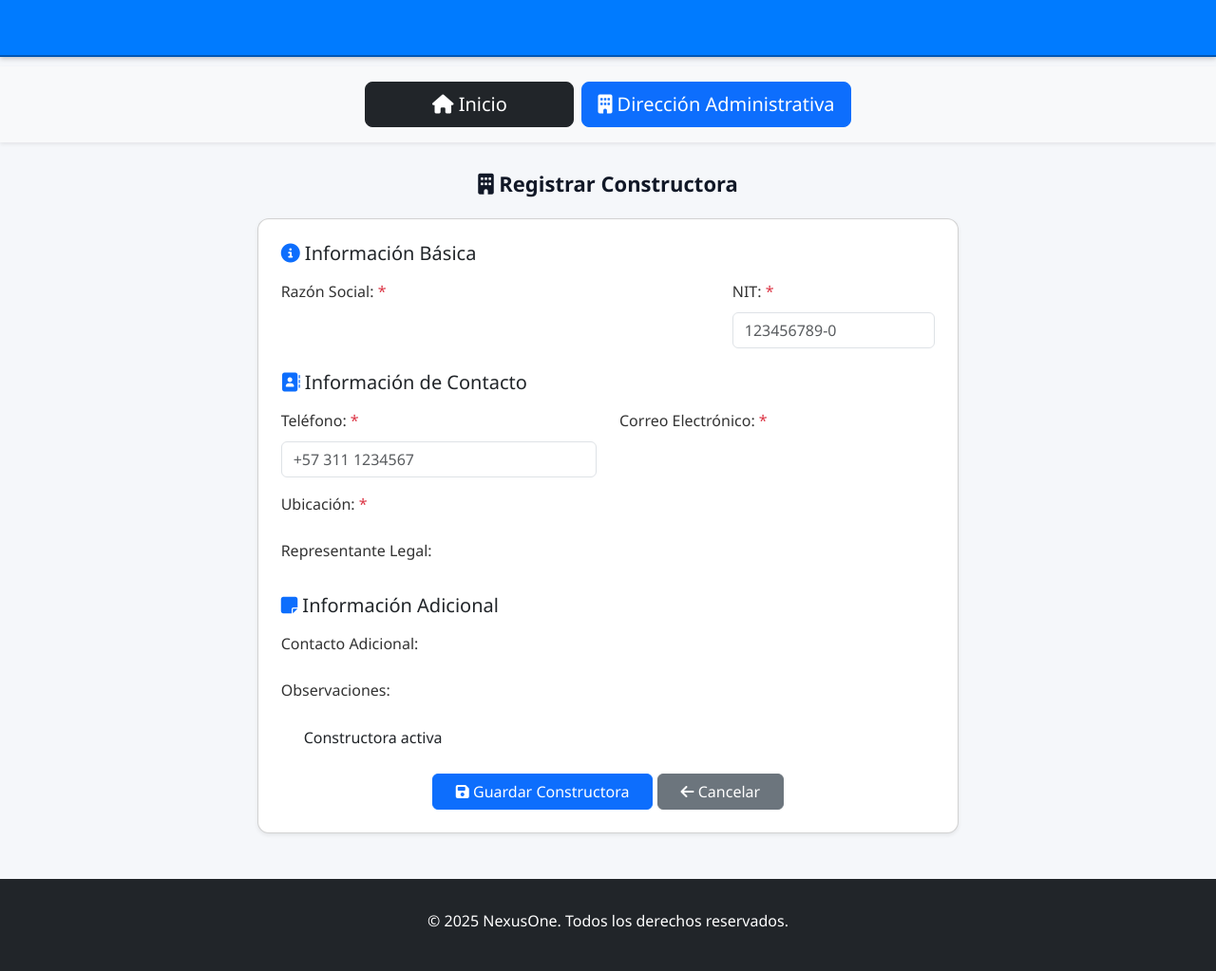
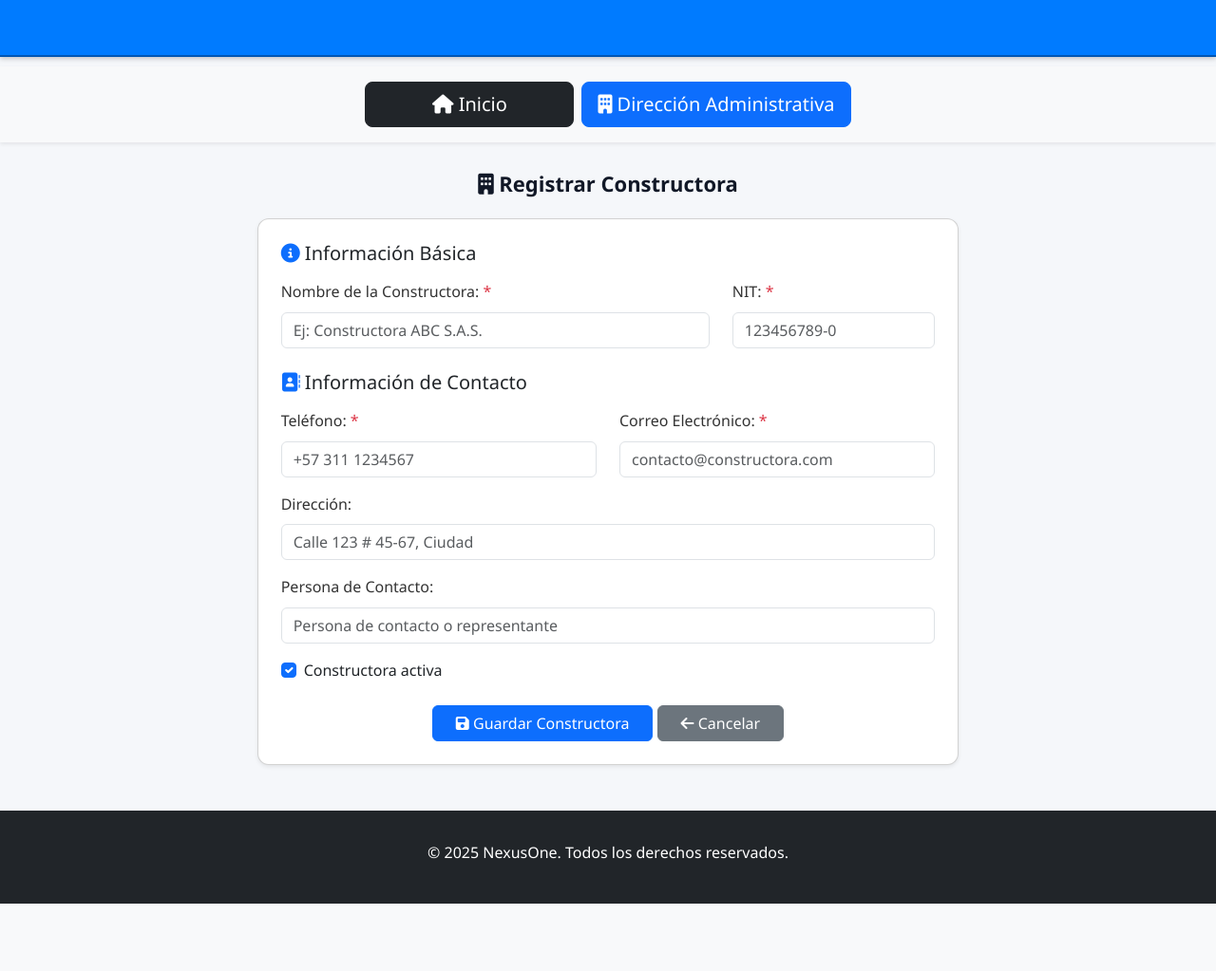
Before and after one commit to Planeacion2510/NX_01, a Django app: page /administrativa/proyectos/constructora/crear/ in a window 1280 px wide. Shown: the whole page at 95% size. After the commit the page ends 952 px from the top, so only its background shows below. Run offline with Django 5.2, Linux system fonts and the light colour scheme; a user stored in the database is signed in.

Commit message:
Actualización

```diff
--- a/nexusone/administrativa/proyectos/templates/administrativa/proyectos/detalle_constructora.html
+++ b/nexusone/administrativa/proyectos/templates/administrativa/proyectos/detalle_constructora.html
@@ -17,7 +17,7 @@
             <div class="row">
                 <div class="col-md-8">
                     <h3 class="mb-3">
-                        <i class="fas fa-building text-primary"></i> {{ constructora.razon_social }}
+                        <i class="fas fa-building text-primary"></i> {{ constructora.nombre }}
                     </h3>
 
                     <div class="row mb-2">
@@ -85,7 +85,7 @@
 
     <!-- Lista de Proyectos -->
     <h4 class="mb-3">
-        <i class="fas fa-hard-hat"></i> Proyectos de {{ constructora.razon_social }}
+        <i class="fas fa-hard-hat"></i> Proyectos de {{ constructora.nombre }}
     </h4>
 
     {% if proyectos %}
--- a/nexusone/administrativa/proyectos/templates/administrativa/proyectos/form_constructora.html
+++ b/nexusone/administrativa/proyectos/templates/administrativa/proyectos/form_constructora.html
@@ -24,12 +24,12 @@
 
                         <div class="row mb-3">
                             <div class="col-md-8">
-                                <label for="{{ form.razon_social.id_for_label }}" class="form-label">
-                                    Razón Social: <span class="text-danger">*</span>
+                                <label for="{{ form.nombre.id_for_label }}" class="form-label">
+                                    Nombre de la Constructora: <span class="text-danger">*</span>
                                 </label>
-                                {{ form.razon_social }}
-                                {% if form.razon_social.errors %}
-                                <div class="text-danger small">{{ form.razon_social.errors }}</div>
+                                {{ form.nombre }}
+                                {% if form.nombre.errors %}
+                                <div class="text-danger small">{{ form.nombre.errors }}</div>
                                 {% endif %}
                             </div>
                             <div class="col-md-4">
@@ -59,65 +59,40 @@
                                 {% endif %}
                             </div>
                             <div class="col-md-6">
-                                <label for="{{ form.correo.id_for_label }}" class="form-label">
+                                <label for="{{ form.email.id_for_label }}" class="form-label">
                                     Correo Electrónico: <span class="text-danger">*</span>
                                 </label>
-                                {{ form.correo }}
-                                {% if form.correo.errors %}
-                                <div class="text-danger small">{{ form.correo.errors }}</div>
+                                {{ form.email }}
+                                {% if form.email.errors %}
+                                <div class="text-danger small">{{ form.email.errors }}</div>
                                 {% endif %}
                             </div>
                         </div>
 
                         <div class="mb-3">
-                            <label for="{{ form.ubicacion.id_for_label }}" class="form-label">
-                                Ubicación: <span class="text-danger">*</span>
+                            <label for="{{ form.direccion.id_for_label }}" class="form-label">
+                                Dirección:
                             </label>
-                            {{ form.ubicacion }}
-                            {% if form.ubicacion.errors %}
-                            <div class="text-danger small">{{ form.ubicacion.errors }}</div>
+                            {{ form.direccion }}
+                            {% if form.direccion.errors %}
+                            <div class="text-danger small">{{ form.direccion.errors }}</div>
                             {% endif %}
                         </div>
 
                         <div class="mb-3">
-                            <label for="{{ form.representante_legal.id_for_label }}" class="form-label">
-                                Representante Legal:
+                            <label for="{{ form.contacto.id_for_label }}" class="form-label">
+                                Persona de Contacto:
                             </label>
-                            {{ form.representante_legal }}
-                            {% if form.representante_legal.errors %}
-                            <div class="text-danger small">{{ form.representante_legal.errors }}</div>
-                            {% endif %}
-                        </div>
-
-                        <!-- Información Adicional -->
-                        <h5 class="mb-3 mt-4">
-                            <i class="fas fa-sticky-note text-primary"></i> Información Adicional
-                        </h5>
-
-                        <div class="mb-3">
-                            <label for="{{ form.contacto_adicional.id_for_label }}" class="form-label">
-                                Contacto Adicional:
-                            </label>
-                            {{ form.contacto_adicional }}
-                            {% if form.contacto_adicional.errors %}
-                            <div class="text-danger small">{{ form.contacto_adicional.errors }}</div>
-                            {% endif %}
-                        </div>
-
-                        <div class="mb-3">
-                            <label for="{{ form.observaciones.id_for_label }}" class="form-label">
-                                Observaciones:
-                            </label>
-                            {{ form.observaciones }}
-                            {% if form.observaciones.errors %}
-                            <div class="text-danger small">{{ form.observaciones.errors }}</div>
+                            {{ form.contacto }}
+                            {% if form.contacto.errors %}
+                            <div class="text-danger small">{{ form.contacto.errors }}</div>
                             {% endif %}
                         </div>
 
                         <!-- Estado -->
                         <div class="form-check mb-4">
-                            {{ form.activa }}
-                            <label class="form-check-label" for="{{ form.activa.id_for_label }}">
+                            {{ form.activo }}
+                            <label class="form-check-label" for="{{ form.activo.id_for_label }}">
                                 Constructora activa
                             </label>
                         </div>
--- a/nexusone/administrativa/proyectos/templates/administrativa/proyectos/listar_proyectos.html
+++ b/nexusone/administrativa/proyectos/templates/administrativa/proyectos/listar_proyectos.html
@@ -84,7 +84,7 @@
                         <div class="card-body">
                             <h5 class="card-title">
                                 <i class="fas fa-building text-primary"></i>
-                                {{ constructora.razon_social }}
+                                {{ constructora.nombre }}
                             </h5>
                             <p class="text-muted small mb-2">
                                 <i class="fas fa-id-card"></i> NIT: {{ constructora.nit }}
@@ -162,7 +162,7 @@
                         <tr>
                             <td><strong>{{ proyecto.codigo }}</strong></td>
                             <td>{{ proyecto.nombre }}</td>
-                            <td>{{ proyecto.constructora.razon_social|truncatewords:3 }}</td>
+                            <td>{{ proyecto.constructora.nombre|truncatewords:3 }}</td>
                             <td>{{ proyecto.get_tipo_proyecto_display }}</td>
                             <td>
                                 {% if proyecto.estado == 'en_curso' %}
--- a/nexusone/administrativa/proyectos/views.py
+++ b/nexusone/administrativa/proyectos/views.py
@@ -34,7 +34,7 @@ def listar_proyectos(request):
         ) | proyectos.filter(
             codigo__icontains=buscar
         ) | proyectos.filter(
-            constructora__razon_social__icontains=buscar
+            constructora__nombre__icontains=buscar
         )
 
     context = {
@@ -57,7 +57,7 @@ def crear_constructora(request):
         form = ConstructoraForm(request.POST)
         if form.is_valid():
             constructora = form.save()
-            messages.success(request, f'✅ Constructora "{constructora.razon_social}" creada exitosamente.')
+            messages.success(request, f'✅ Constructora "{constructora.nombre}" creada exitosamente.')
             return redirect('administrativa:proyectos:listar_proyectos')
     else:
         form = ConstructoraForm()
@@ -82,7 +82,7 @@ def editar_constructora(request, pk):
         form = ConstructoraForm(request.POST, instance=constructora)
         if form.is_valid():
             form.save()
-            messages.success(request, f'✅ Constructora "{constructora.razon_social}" actualizada exitosamente.')
+            messages.success(request, f'✅ Constructora "{constructora.nombre}" actualizada exitosamente.')
             return redirect('administrativa:proyectos:listar_proyectos')
     else:
         form = ConstructoraForm(instance=constructora)
@@ -108,10 +108,10 @@ def eliminar_constructora(request, pk):
     if constructora.proyectos.exists():
         messages.error(
             request,
-            f'❌ No se puede eliminar la constructora "{constructora.razon_social}" porque tiene {constructora.total_proyectos} proyecto(s) asociado(s).'
+            f'❌ No se puede eliminar la constructora "{constructora.nombre}" porque tiene {constructora.total_proyectos} proyecto(s) asociado(s).'
         )
     else:
-        razon_social = constructora.razon_social
+        razon_social = constructora.nombre
         constructora.delete()
         messages.success(request, f'✅ Constructora "{razon_social}" eliminada exitosamente.')
 
```
